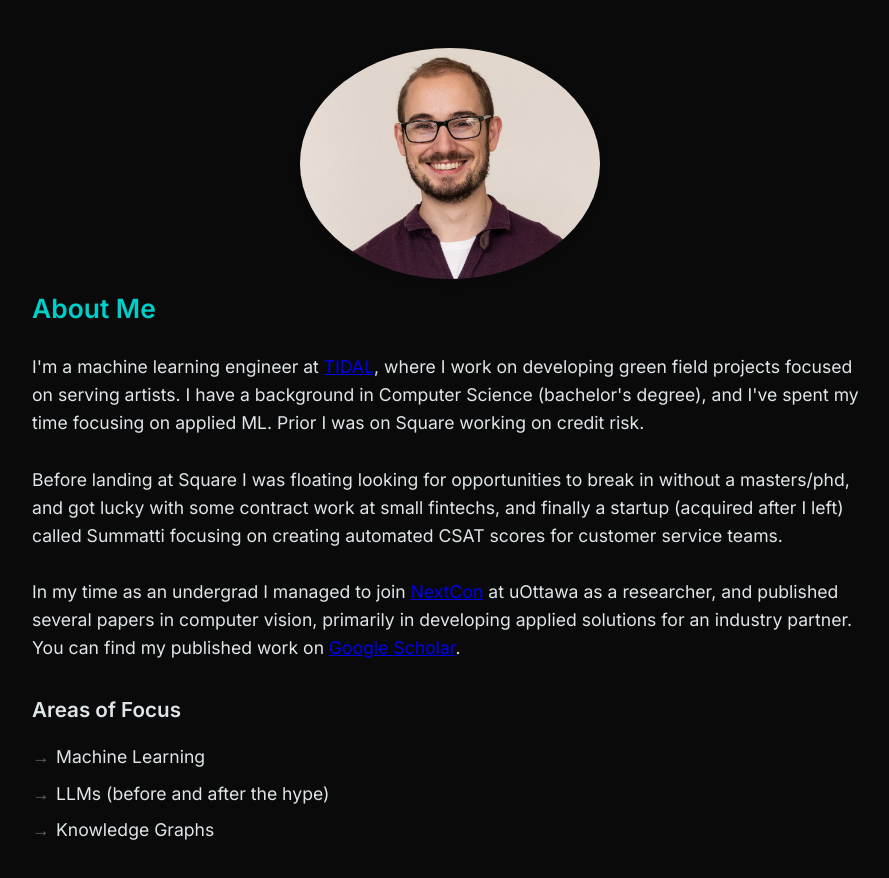
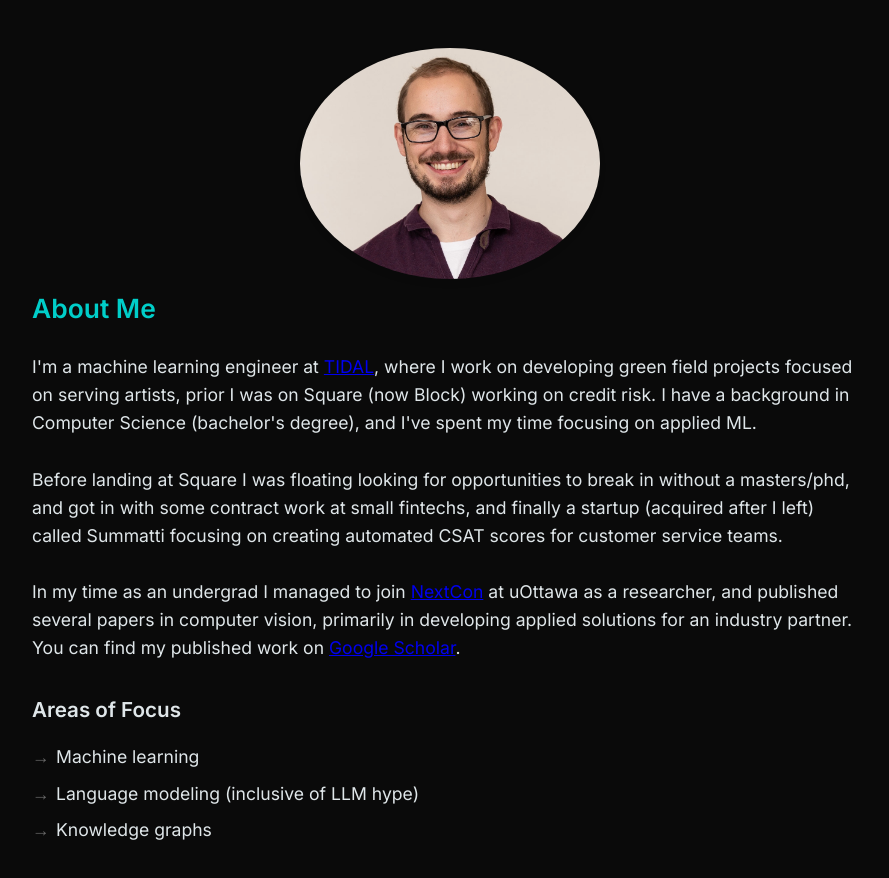
Before and after one commit to MarkProjectRepo/personal_website, a plain HTML site: page about/index.html in a window 1280 px wide. Shown: the whole page, without its empty margins (190-1079 px from the left). Drawn offline with Linux system fonts and the light colour scheme.

Commit message:
Revamp some writing

```diff
--- a/about/index.html
+++ b/about/index.html
@@ -20,17 +20,17 @@
                 </div>
                 <h2>About Me</h2>
 
-                <p>I'm a machine learning engineer at <a href="https://www.tidal.com" target="_blank">TIDAL</a>, where I work on developing green field projects focused on serving artists. I have a background in Computer Science (bachelor's degree), and I've spent my time focusing on applied ML. Prior I was on Square working on credit risk.</p>
+                <p>I'm a machine learning engineer at <a href="https://www.tidal.com" target="_blank">TIDAL</a>, where I work on developing green field projects focused on serving artists, prior I was on Square (now Block) working on credit risk. I have a background in Computer Science (bachelor's degree), and I've spent my time focusing on applied ML.</p>
                 <br>
 
-                <p>Before landing at Square I was floating looking for opportunities to break in without a masters/phd, and got lucky with some contract work at small fintechs, and finally a startup (acquired after I left) called Summatti focusing on creating automated CSAT scores for customer service teams. </p><br>
+                <p>Before landing at Square I was floating looking for opportunities to break in without a masters/phd, and got in with some contract work at small fintechs, and finally a startup (acquired after I left) called Summatti focusing on creating automated CSAT scores for customer service teams. </p><br>
                 <p>In my time as an undergrad I managed to join <a href="https://nextconlab.ca/" target="_blank">NextCon</a> at uOttawa as a researcher, and published several papers in computer vision, primarily in developing applied solutions for an industry partner. You can find my published work on <a href="https://scholar.google.com/citations?hl=en&user=bW_5_xsAAAAJ" target="_blank">Google Scholar</a>.</p>
                 <div class="interests-section">
                     <h3>Areas of Focus</h3>
                     <ul>
-                        <li>Machine Learning</li>
-                        <li>LLMs (before and after the hype)</li>
-                        <li>Knowledge Graphs</li>
+                        <li>Machine learning</li>
+                        <li>Language modeling (inclusive of LLM hype)</li>
+                        <li>Knowledge graphs</li>
                     </ul>
                 </div>
             </div>
```
Also changed, not shown: content/blog-posts.js (+2 -10 lines).
